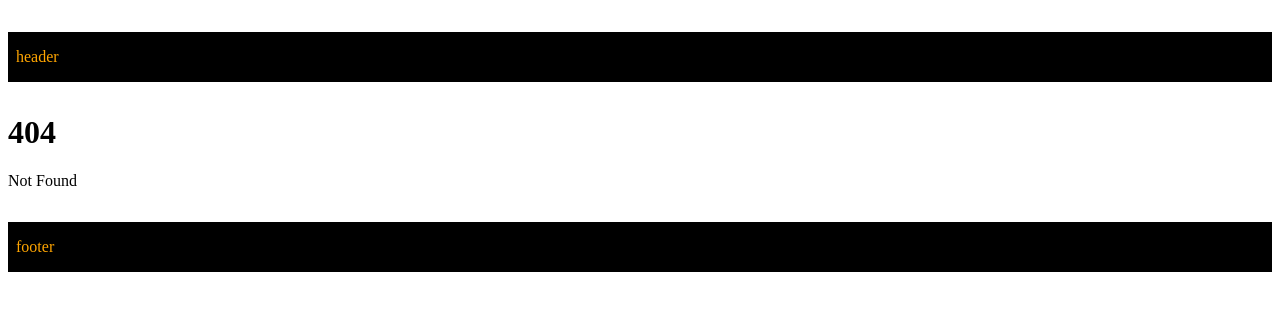
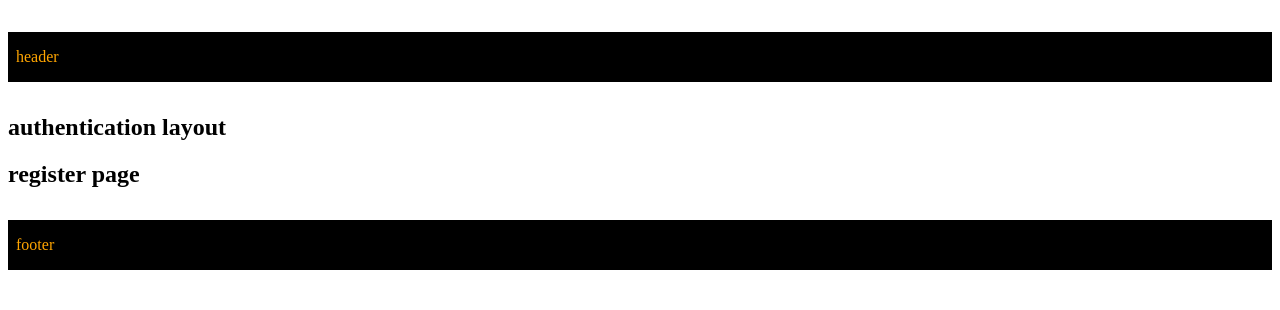
Before and after one commit to Sagarmallick/svelte-kit, a SvelteKit app: page /register in a window 1280 px wide. Before the commit this address had no page. Shown: the top 310 px of the page. Built offline with nearby package versions, Linux system fonts and the light colour scheme.

Commit message:
(commit-10):add layout grouping by group login and register in (auth) folder where () is a group representation

```diff
--- /dev/null
+++ b/src/routes/(auth)/+layout.svelte
@@ -0,0 +1,2 @@
+<h2>authentication layout</h2>
+<slot/>
--- /dev/null
+++ b/src/routes/(auth)/login/+page.svelte
@@ -0,0 +1 @@
+<h2>login page</h2>
--- /dev/null
+++ b/src/routes/(auth)/register/+page.svelte
@@ -0,0 +1 @@
+<h2>register page</h2>
```
